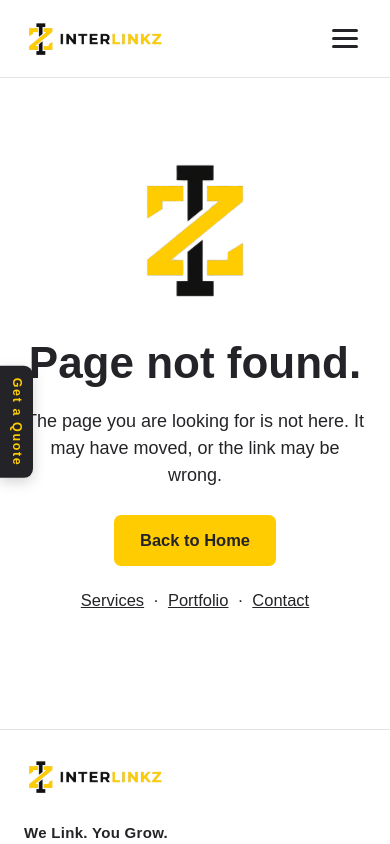
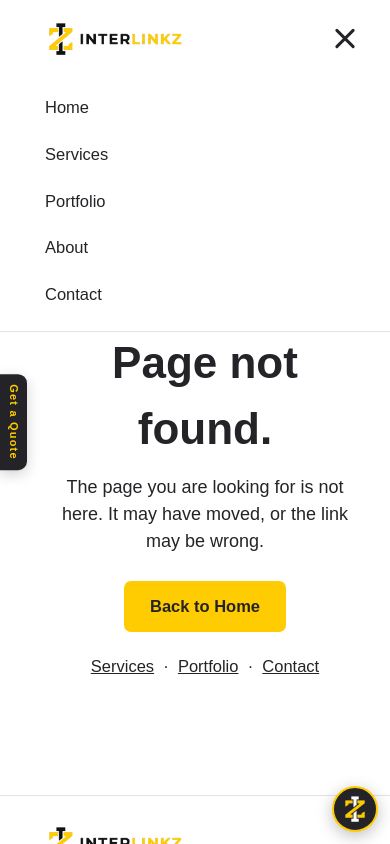
Before and after one commit to ladlabaloch512-blip/interlinkz-v3-chain-first, a plain HTML site: page 404.html in a window 390 px wide. Both pictures are taken after a click on the button 345 px from the left and 38 px from the top of the page. Shown: the top 844 px of the page. Drawn offline with Linux system fonts and the light colour scheme.

Commit message:
Mobile fix: quote tab clearance and working 404 menu

```diff
--- a/404.html
+++ b/404.html
@@ -41,5 +41,8 @@
 </div>
 </footer>
 <a class="quote-tab" href="/interlinkz-v3-chain-first/contact.html">Get a Quote</a>
+<div id="ilz-chat-root"></div>
+<script src="/interlinkz-v3-chain-first/chat.js" defer></script>
+<script src="/interlinkz-v3-chain-first/script.js" defer></script>
 </body>
 </html>
--- a/styles.css
+++ b/styles.css
@@ -456,3 +456,12 @@ body.page-contact #ilz-panel{bottom:166px}
 .rev-stars{color:#FFCC01;font-size:17px;letter-spacing:3px}
 .rev-card p{font-size:15.5px;margin-top:10px}
 .rev-card .rev-name{font-weight:800;margin-top:12px}
+
+/* Responsive gate fix 2026-11-22: slim the quote tab on small screens and
+   keep all page content clear of its band */
+@media(max-width:760px){
+ .quote-tab{padding:10px 5px;font-size:11px;letter-spacing:1.2px}
+ .wrap{padding-left:44px}
+ .main-nav{padding-left:44px}
+ .nf{padding-left:44px}
+}
```
Also changed, not shown: about.html (+1 -1 lines), blog-post-1.html (+1 -1 lines), blog-post-2.html (+1 -1 lines).
